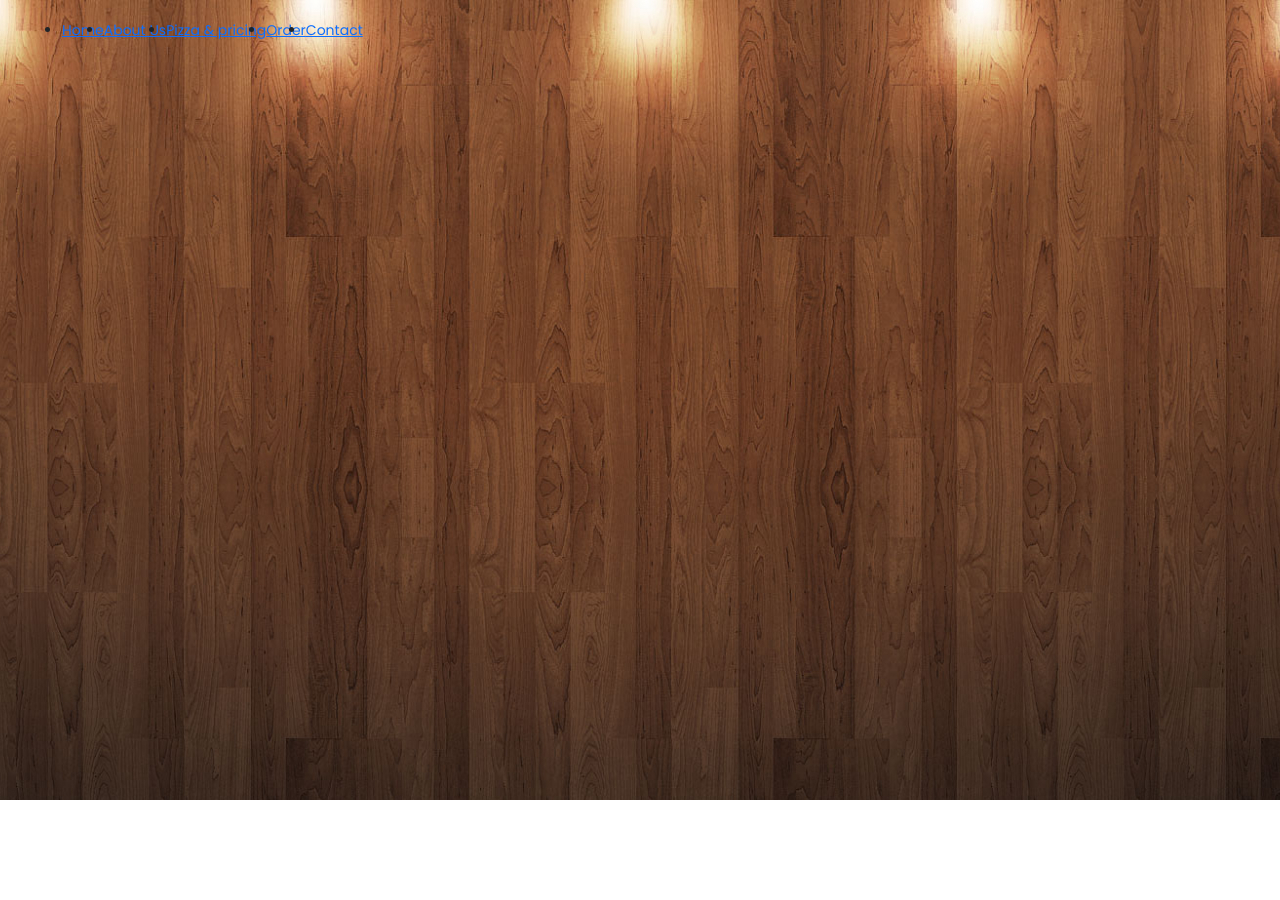
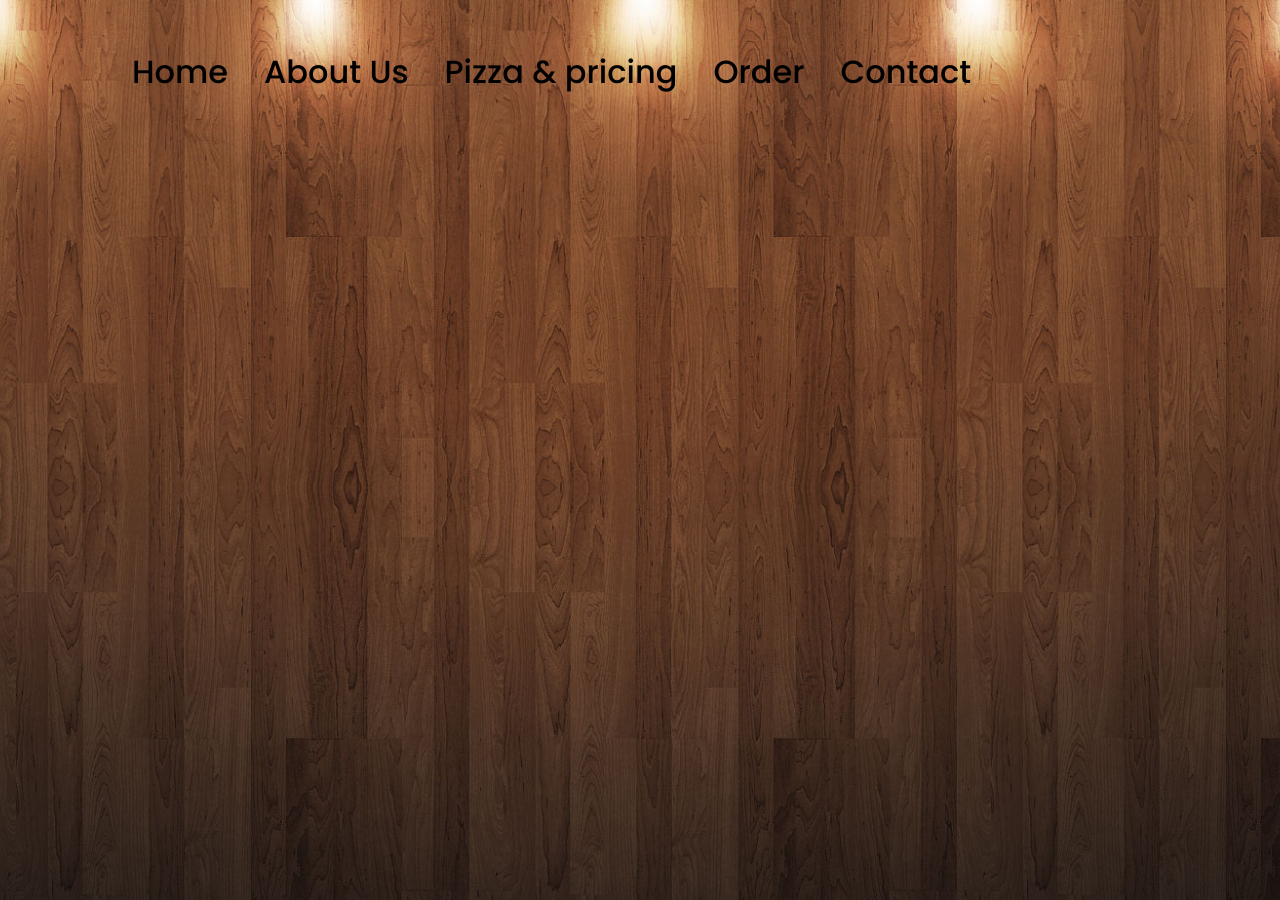
Before and after one commit to KamauDev-maker/Cuate-Pizza-Place, a plain HTML site: page index.html in a window 1280 px wide. Before the commit the page ends 800 px from the top, so only its background shows below. Drawn offline with nearby package versions, Linux system fonts and the light colour scheme.

Commit message:
styling the navbar

```diff
--- a/style.css
+++ b/style.css
@@ -5,20 +5,32 @@
 }
 body{
     background:url(./image/back.jpg);
-    position: absolute;
+    position: relative;
     font-size: 14px;
     font-family: 'poppins',sans-serif;
     background-repeat: no-repeat;
+    background-size: cover;
     line-height: 1.60rem;
+    width: 100%;
+    height: 900px;
 }
 .container{
+    /* list-style-type: none;   */
+    text-align: center;
+    padding-top:4%;
+
+}
+.navbar ul{
+    list-style-type: none;
     display: flex;
 }
-.navbar{
-    display: flex;
+.navbar ul li a{
+    text-decoration: none;
     padding: 18px;
+    color: black;
+    font-size: 2rem;
+    font-weight: 500;
 }
-.navbar ul{
-    display: flex;
-    text-decoration: none ;
+.navbar ul li a:hover{
+    color: white;
 }
```
Also changed, not shown: index.html (+5 -5 lines).
